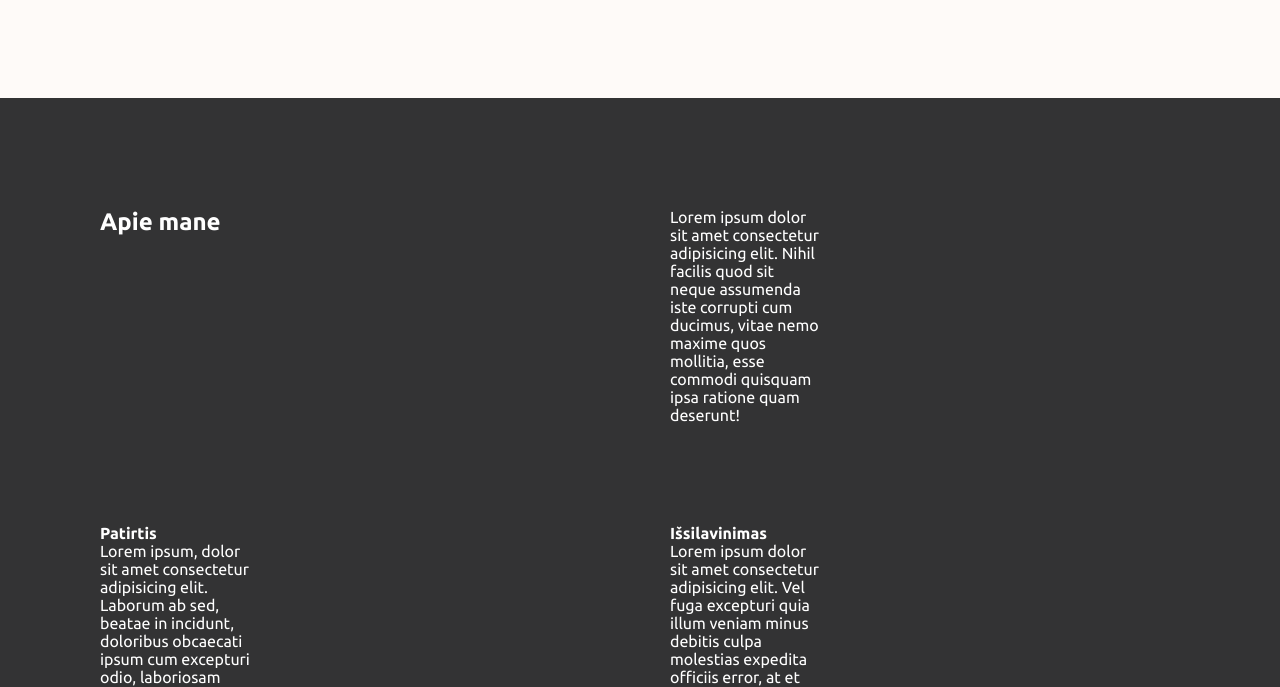
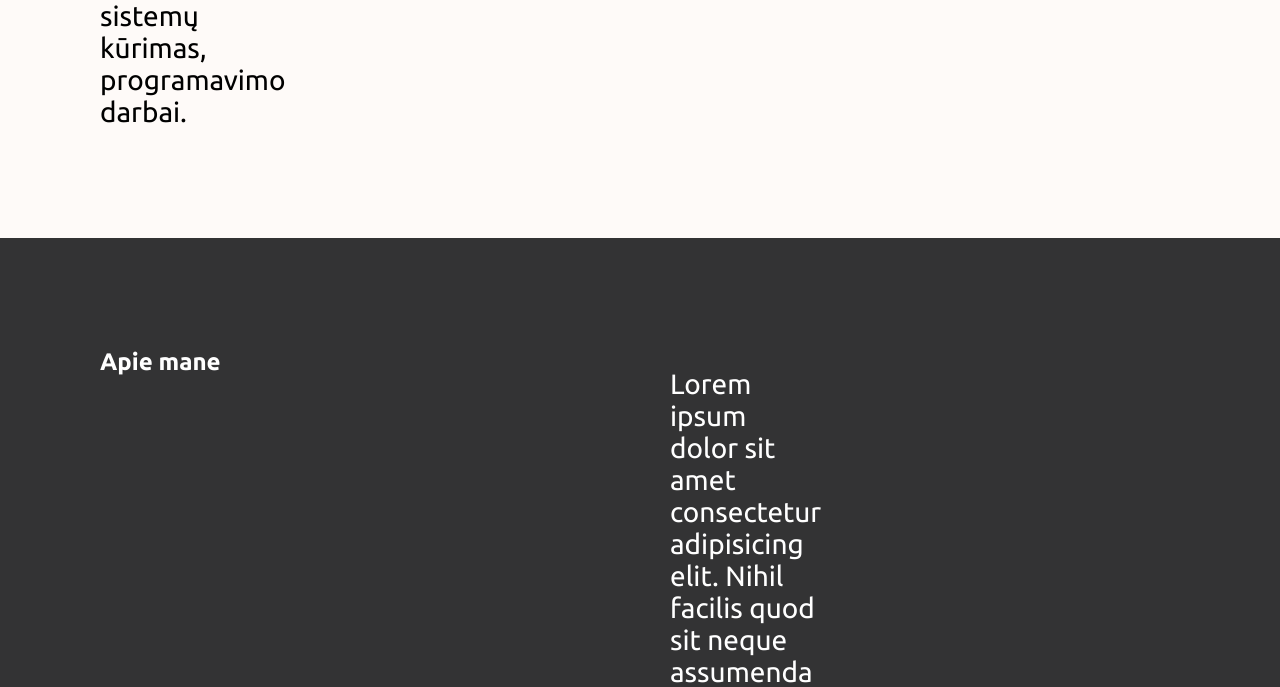
Before and after one commit to zvlzvl/My-portfolio, a website with bundled scripts: page index.html in a window 1280 px wide. Shown: the part 596-1283 px from the top of the page. Built offline with nearby package versions, Linux system fonts and the light colour scheme.

Commit message:
base paragraph

```diff
--- a/css/base/base.css
+++ b/css/base/base.css
@@ -26,3 +26,7 @@ body {
     background-color: var(--dark-color);
     color: #ffffff;
 }
+p {
+    margin-top: 20px;
+    font-size: 28px;
+}
```
